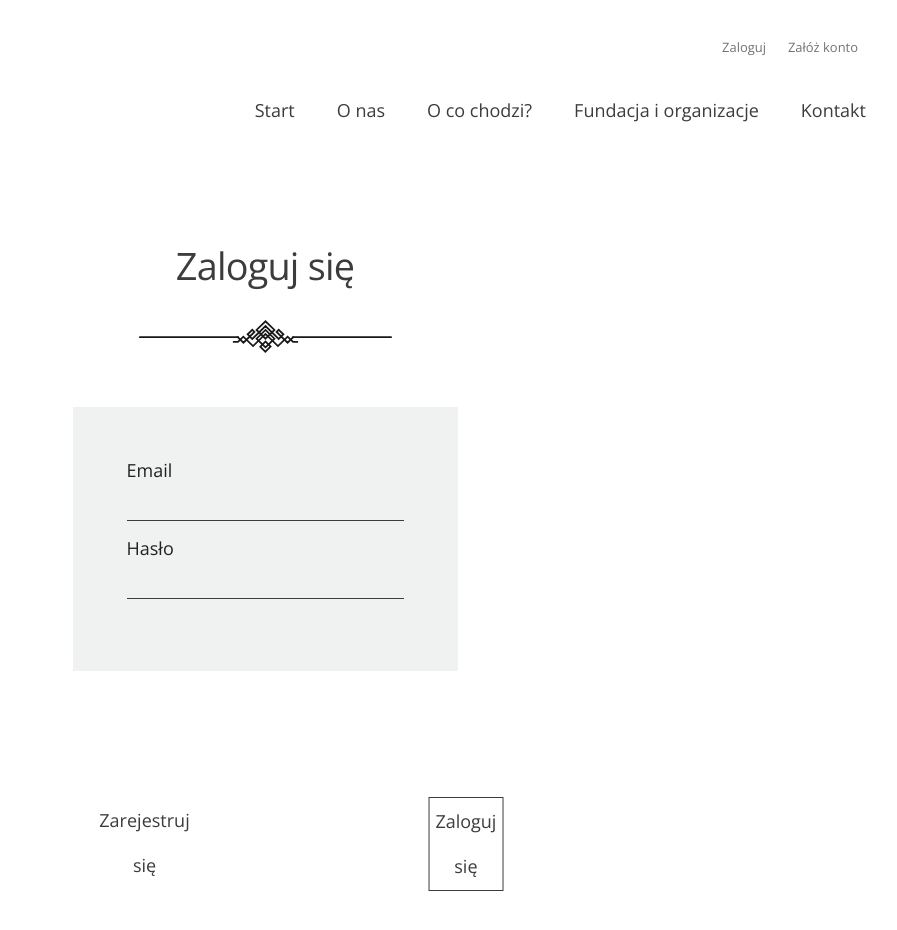
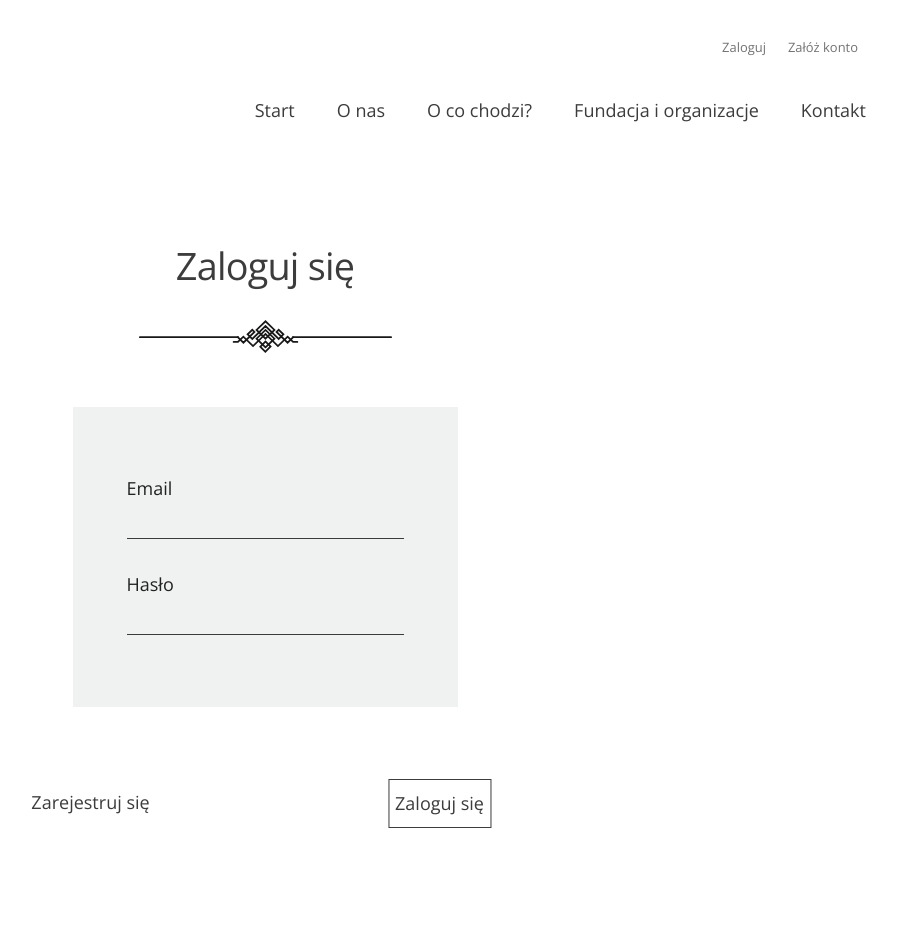
Before and after one commit to DomiGano/Oddam-w-Dobre-Rece, a React (Vite) app: page /login in a window 1280 px wide. Shown: the top 930 px of the page, without its empty margins (375-1272 px from the left). After the commit the page ends 846 px from the top, so only its background shows below. Built offline with nearby package versions, Linux system fonts and the light colour scheme.

Commit message:
Login validation

```diff
--- a/src/components/Home.jsx
+++ b/src/components/Home.jsx
@@ -10,6 +10,7 @@ import { LinkButton } from "./LinkButton";
 import { Contact } from "./Contact";
 
 export const Home = () => {
+
 
 
     return (
--- a/src/components/Login.jsx
+++ b/src/components/Login.jsx
@@ -9,9 +9,45 @@ export const Login = () => {
     const [password, setPassword] = useState("");
     const [email, setEmail] = useState("");
 
+    const [emailErr, setEmailErr] = useState(false);
+    const [passwordErr, setPasswordErr] = useState(false);
+
+    const [users, setUsers] = useState([
+        {
+            email: "janek@o2.pl",
+            password: "testowanko",
+        },
+        {
+            email: "karol@wp.pl",
+            password: "testoweHasło2",
+        },
+    ])
+
+
+
     const formSubmit = (e) => {
         e.preventDefault();
-        console.log("Wysłane");
+
+        if (users.find((user) => user.email === email && user.password === password)) {
+            console.log("Zalogowano pomyślnie");
+            setEmailErr(false);
+            setPasswordErr(false);
+        } if (users.find((user) => user.email !== email && user.password !== password)) {
+            setEmailErr(true);
+            setPasswordErr(true);
+
+        } if (users.find((user) => user.email !== email)) {
+            setEmailErr(true);
+
+        } if (users.find((user) => user.password !== password)) {
+            setPasswordErr(true);
+
+        } if (users.find((user) => user.password === password)) {
+            setPasswordErr(false);
+        } if (users.find((user) => user.email === email)) {
+            setEmailErr(false);
+
+        }
 
     };
 
@@ -29,20 +65,24 @@ export const Login = () => {
                     type="text"
                     value={email}
                     onChange={(e) => setEmail(e.target.value)}
+                    style={emailErr ? {borderBottom: "1px solid red" } : null}
                 />
+                {emailErr ? <p className="error">Podano błędny e-mail!</p> : null}
+
                 <label className="login__label">Hasło
-
                 </label>
                 <input
                     className="login__input input"
                     type="password"
                     value={password}
                     onChange={(e) => setPassword(e.target.value)}
+                    style={passwordErr ? {borderBottom: "1px solid red" } : null}
                 />
+                {passwordErr ? <p className="error">Podano błędne hasło!</p> : null}
             </div>
             <div className="buttons__box">
             <Link to="/registration"><button className="basic__button button button--left">Zarejestruj się</button></Link>
-            <button className="basic__button button button--right">Zaloguj się</button>
+            <button className="basic__button button button--right" type="submit">Zaloguj się</button>
             </div>
             </form>
 
--- a/src/scss/elements/_login.scss
+++ b/src/scss/elements/_login.scss
@@ -1,10 +1,4 @@
 .container {
-    .button {
-        margin: 4em;
-        font-size: 1em;
-        width: auto;
-        height: auto;
-    }
 
     .info__box {
         margin: 5em;
@@ -27,15 +21,20 @@
         justify-content: center;
         background-color: $white;
         width: 385px;
+
+        .error {
+          color: red;
+          font-size: 0.8em;
+        }
         .login__label {
-            margin-bottom: 1em;
+            margin-top: 1em;
             display: inline-block;
             align-self: flex-start;
         }
 
         .login__input {
             display: inline-block;
-            margin-bottom: 1em;
+            margin: 1em 0;
         }
       }
 
@@ -44,6 +43,11 @@
         width: 385px;
         display: flex;
         justify-content: space-between;
+        .button {
+          font-size: 1em;
+          height: auto;
+          width: auto;
+      }
 
 
 
```
